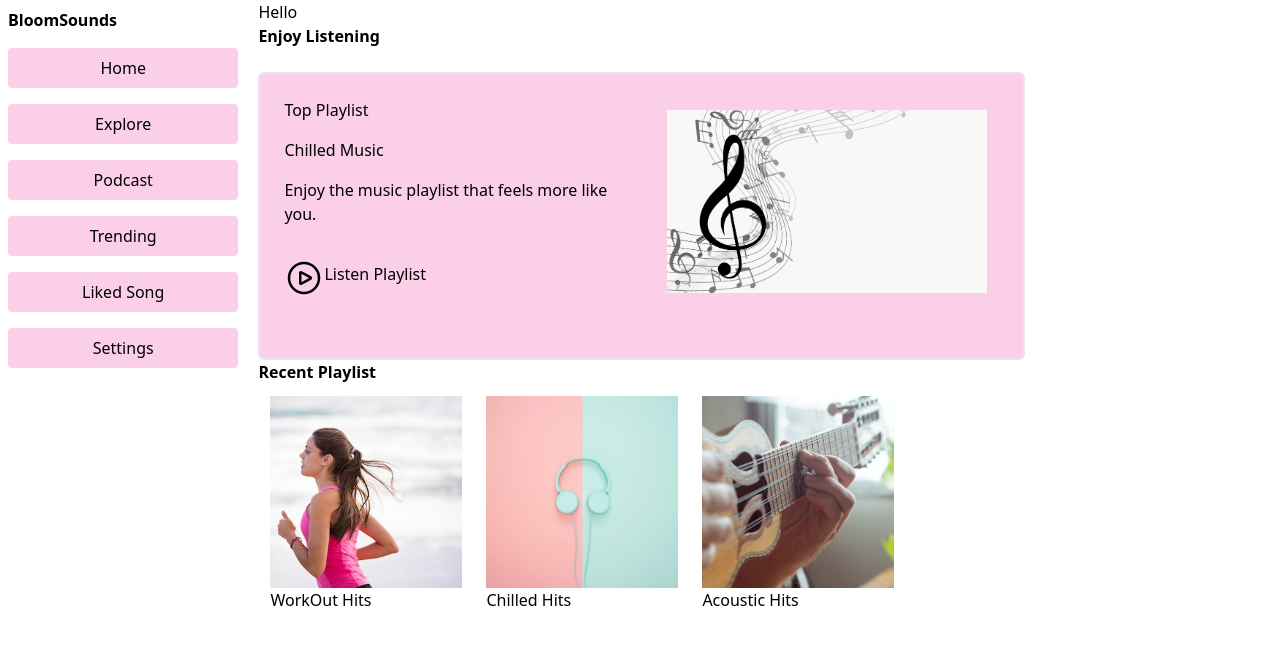
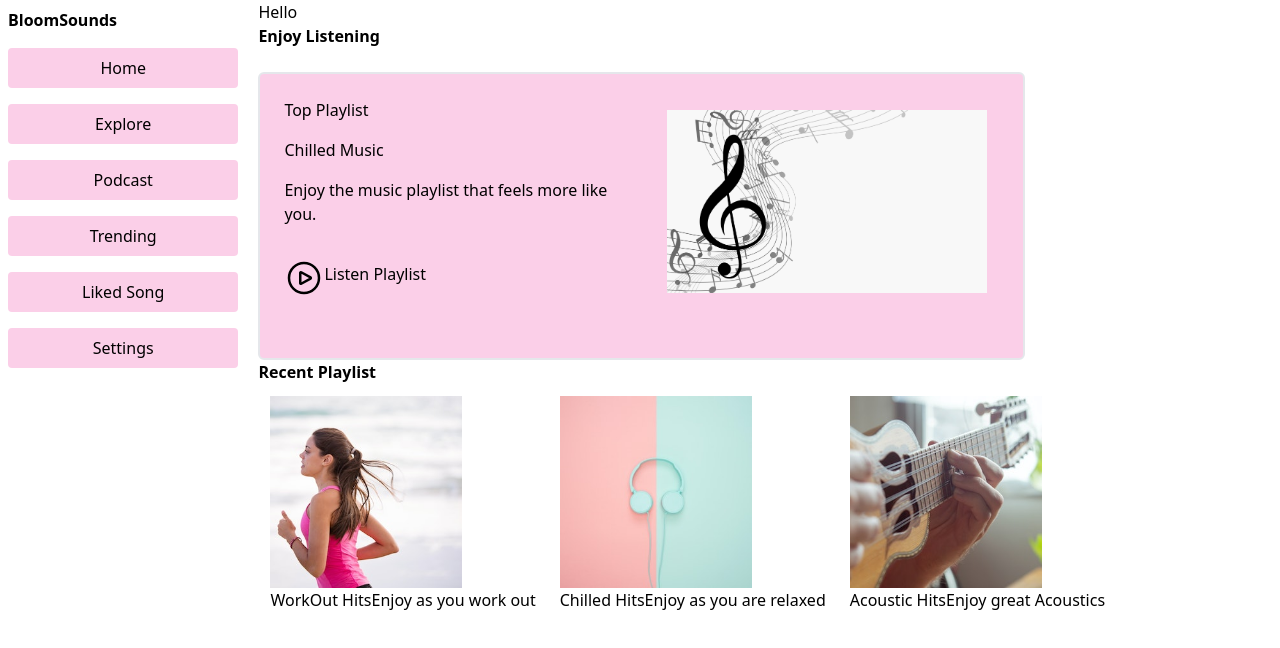
Before and after one commit to Carol254/bloom_music_app, an Angular app: page / in a window 1280 px wide. Shown: the top 648 px of the page. Built offline with nearby package versions, Linux system fonts and the light colour scheme.

Commit message:
changes to dashboard

```diff
--- a/src/app/dashboard/dashboard.component.html
+++ b/src/app/dashboard/dashboard.component.html
@@ -33,14 +33,17 @@
             <div class="bg-white p-3">
                 <img class="w-48 h-48" src="\assets\workout.jpg">
                 <span>WorkOut Hits</span>
+                <span>Enjoy as you work out</span>
             </div>
             <div class="bg-white p-3">
                 <img class="w-48 h-48" src="\assets\chilled.jpg">
                 <span>Chilled Hits</span>
+                <span>Enjoy as you are relaxed</span>
             </div>
             <div class="bg-white p-3">
                 <img class="w-48 h-48" src="\assets\acoustic.jpg">
                 <span>Acoustic Hits</span>
+                <span>Enjoy great Acoustics</span>
             </div>
         </div>
 
```
